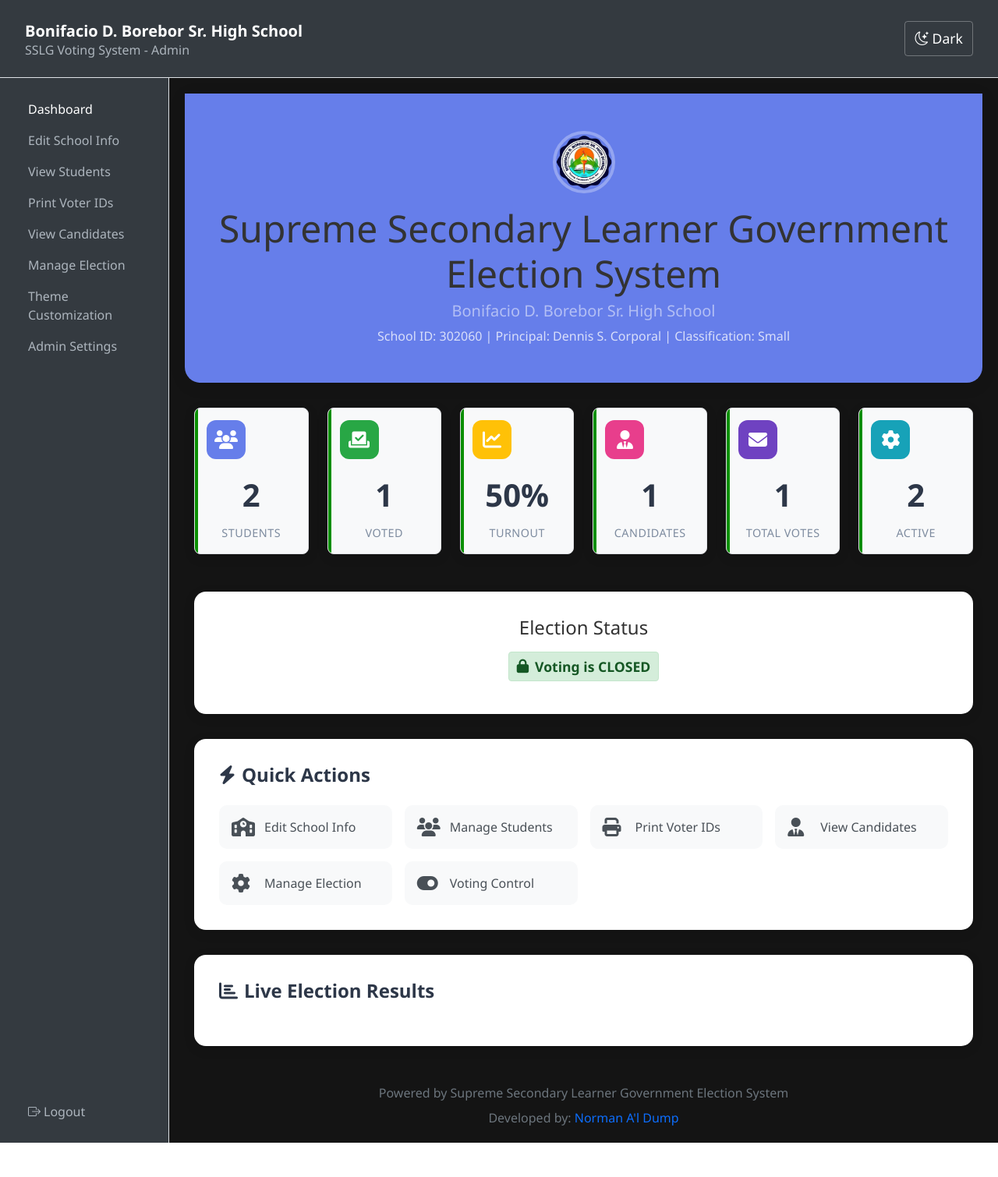
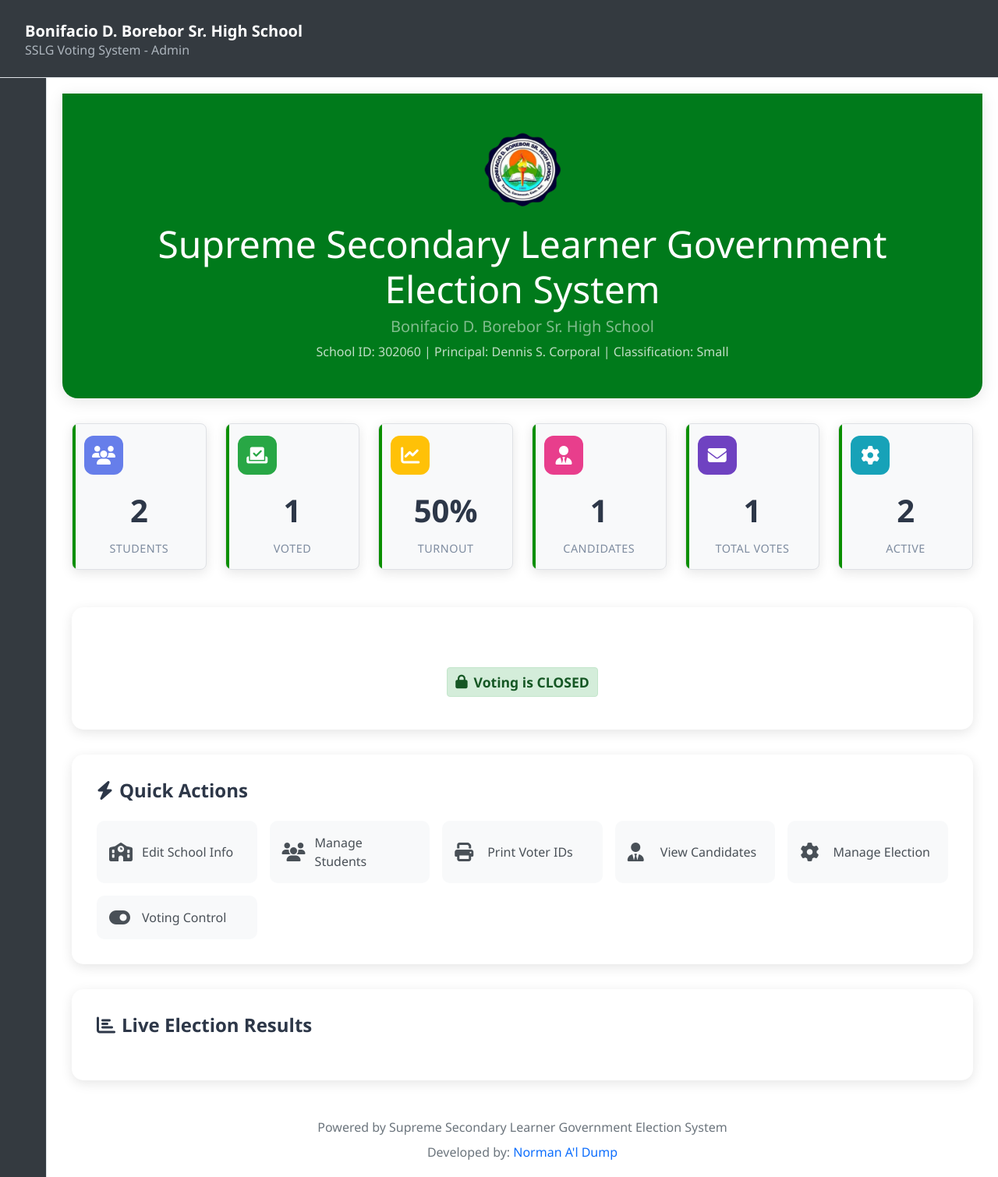
Before and after one commit to dealcajr/PHP-Voting, a PHP site: page /admin/index.php in a window 1280 px wide. Shown: the whole page at 78% size. Before the commit the page ends 1466 px from the top, so only its background shows below. Run offline with PHP 8.4, Linux system fonts and the light colour scheme; a user stored in the database is signed in; data comes from the database, SQL or seed files in the repository; both versions use the stored data as it was after the commit; some libraries are stand-ins or nearby versions.

Commit message:
BAKIT HUHAW

```diff
--- a/admin/index.php
+++ b/admin/index.php
@@ -54,8 +54,8 @@ include '../includes/admin_sidebar.php';
     --theme-color: <?php echo htmlspecialchars($settings['theme_color']); ?>;
 }
 .dashboard-header {
-    background: #667eea;
-    color: white;
+    background: #007a1b;
+    color: #fff;
     padding: 3rem 0;
     margin-bottom: 2rem;
     border-radius: 0 0 20px 20px;
@@ -63,10 +63,9 @@ include '../includes/admin_sidebar.php';
 }
 
 .dashboard-header .school-logo {
-    width: 80px;
-    height: 80px;
-    border-radius: 50%;
-    border: 4px solid rgba(255,255,255,0.3);
+    width: 100px;
+    height: 100px;
+    color: white;
     object-fit: cover;
 }
 
@@ -163,7 +162,7 @@ include '../includes/admin_sidebar.php';
 }
 
 .action-btn:hover {
-    background: #667eea;
+    background: #007a1b;
     color: white;
     transform: translateY(-2px);
     box-shadow: 0 4px 15px rgba(0,0,0,0.2);
@@ -195,7 +194,7 @@ include '../includes/admin_sidebar.php';
 
 .status-active { background: #28a745; color: white; }
 .status-inactive { background: #ffc107; color: white; }
-.status-closed { background: #6c757d; color: white; }
+.status-closed { background: #aa0606; color: white; }
 
 .results-section {
     background: white;
--- a/admin/password.php
+++ b/admin/settings.php
@@ -53,7 +53,7 @@ include __DIR__ . '/../includes/admin_sidebar.php';
 ?>
 
 <div class="admin-content">
-    <h2>Change Password</h2>
+    <h2>Admin Settings</h2>
 
     <?php if ($message): ?>
         <div class="alert alert-success"><?php echo htmlspecialchars($message); ?></div>
--- a/admin/theme.php
+++ b/admin/theme.php
@@ -17,7 +17,7 @@ if ($_SERVER['REQUEST_METHOD'] === 'POST') {
 
         try {
             if ($action === 'update_theme') {
-                $theme_color = sanitizeInput($_POST['theme_color'] ?? '#343a40');
+                $theme_color = sanitizeInput($_POST['theme_color'] ?? '#007a1b');
                 $allowed_ips = sanitizeInput($_POST['allowed_ips'] ?? '');
 
                 // Handle logo upload
--- a/assets/css/admin_style.css
+++ b/assets/css/admin_style.css
@@ -1,7 +1,7 @@
 /* Basic Admin Styles */
 :root {
-    --bg-color: #141414;
-    --text-color: #333;
+    --bg-color: #ffffff;
+    --text-color: #ffffff;
     --card-bg: #fff;
     --card-border: #dee2e6;
     --sidebar-bg: #343a40;
@@ -10,19 +10,6 @@
     --header-bg: #343a40;
     --header-text: #fff;
     --table-border: #dee2e6;
-}
-
-body.dark-mode {
-    --bg-color: #1a1a1a;
-    --text-color: #e0e0e0;
-    --card-bg: #2d2d2d;
-    --card-border: #444;
-    --sidebar-bg: #1a1a1a;
-    --sidebar-text: #999;
-    --sidebar-text-active: #fff;
-    --header-bg: #1a1a1a;
-    --header-text: #e0e0e0;
-    --table-border: #444;
 }
 
 body {
@@ -53,13 +40,34 @@ body {
 }
 
 .admin-sidebar {
-    width: auto;
-    height: auto;
+    width: 60px;
+    height: flex;
     background-color: var(--sidebar-bg);
-    padding: 20px;
+    padding: 20px 10px;
     display: flex;
     flex-direction: column;
     border-right: 1px solid var(--card-border);
+    transition: width 0.3s;
+    overflow: hidden;
+}
+.admin-sidebar:hover,
+.admin-sidebar.expanded {
+    width: 220px;
+}
+.admin-sidebar .nav-link {
+    display: flex;
+    align-items: center;
+    padding: 8px 10px;
+}
+.admin-sidebar .nav-link .link-text {
+    margin-left: 10px;
+    white-space: nowrap;
+    opacity: 1;
+    transition: opacity 0.2s;
+}
+.admin-sidebar.collapsed .link-text {
+    opacity: 0;
+    pointer-events: none;
 }
 
 .admin-sidebar .nav-link {
--- a/assets/css/style.css
+++ b/assets/css/style.css
@@ -2,7 +2,7 @@
 
 body {
     font-family: 'Segoe UI', Tahoma, Geneva, Verdana, sans-serif;
-    background-color: #f8f9fa;
+    background-color: #fff;
 }
 
 .navbar-brand {
--- a/election_control.php
+++ b/election_control.php
@@ -48,7 +48,7 @@ $logo_path = $election['logo_path'] ?? null;
             box-shadow: 0 8px 25px rgba(0,0,0,0.15);
         }
         .welcome-section {
-            background: linear-gradient(135deg, var(--theme-color) 0%, #764ba2 100%);
+            background: #007a1b;
             color: white;
             padding: 60px 0;
             margin-bottom: 50px;
--- a/election_not_open.php
+++ b/election_not_open.php
@@ -21,12 +21,12 @@ $election = getElectionStatus();
             display: flex;
             align-items: center;
             justify-content: center;
-            background: linear-gradient(135deg, #667eea 0%, #764ba2 100%);
+            background: #007a1b;
         }
         .blocked-card {
             background: white;
             border-radius: 15px;
-            padding: 3rem;
+            padding: 2rem;
             box-shadow: 0 10px 40px rgba(0,0,0,0.2);
             max-width: 600px;
             text-align: center;
@@ -47,7 +47,7 @@ $election = getElectionStatus();
             margin-bottom: 2rem;
         }
         .blocked-action {
-            background: linear-gradient(135deg, #667eea, #764ba2);
+            background: #007a1b;
             color: white;
             padding: 1rem 2rem;
             border-radius: 8px;
--- a/includes/admin_header.php
+++ b/includes/admin_header.php
@@ -11,23 +11,7 @@
     <link href="../assets/css/admin_style.css" rel="stylesheet">
     <link rel="stylesheet" href="https://cdn.jsdelivr.net/npm/bootstrap-icons@1.7.2/font/bootstrap-icons.css">
     <style>
-        .theme-toggle-btn {
-            background: none;
-            border: 1px solid rgba(255,255,255,0.3);
-            color: #fff;
-            cursor: pointer;
-            padding: 0.5rem 0.75rem;
-            border-radius: 4px;
-            transition: all 0.3s;
-        }
-        .theme-toggle-btn:hover {
-            background-color: rgba(255,255,255,0.1);
-            border-color: rgba(255,255,255,0.5);
-            color: #fff;
-        }
-        body.dark-mode .theme-toggle-btn {
-            border-color: rgba(224,224,224,0.3);
-        }
+        /* theme toggle removed */
 
         .admin-content .header {
             text-align: center;
@@ -232,23 +216,7 @@
             border-color: #d6d8db;
         }
 
-        .theme-toggle-btn {
-            background: none;
-            border: 1px solid rgba(255,255,255,0.3);
-            color: #fff;
-            cursor: pointer;
-            padding: 0.5rem 0.75rem;
-            border-radius: 4px;
-            transition: all 0.3s;
-            font-size: 1.1rem;
-        }
-        .theme-toggle-btn:hover {
-            background-color: rgba(255,255,255,0.1);
-            border-color: rgba(255,255,255,0.5);
-        }
-        body.dark-mode .theme-toggle-btn {
-            border-color: rgba(224,224,224,0.3);
-        }
+        /* theme toggle removed */
 
         @media (max-width: 768px) {
             .admin-content .content {
@@ -279,25 +247,22 @@
                 <a class="navbar-brand" href="index.php"><?php echo SCHOOL_NAME; ?></a>
                 <h6 style="margin: 0; color: #adb5bd;">SSLG Voting System - Admin</h6>
             </div>
-            <button class="theme-toggle-btn" id="themeToggle" title="Toggle Dark Mode">
-                <i class="bi bi-moon-stars"></i> Dark
-            </button>
+
         </div>
     </header>
     <div class="admin-wrapper">
 
     <script>
-        // Load theme preference from localStorage
-        const savedTheme = localStorage.getItem('adminTheme') || 'light';
-        if (savedTheme === 'dark') {
-            document.body.classList.add('dark-mode');
-            document.getElementById('themeToggle').innerHTML = '<i class="bi bi-sun"></i> Light';
-        }
-
-        // Toggle theme on button click
-        document.getElementById('themeToggle').addEventListener('click', function() {
-            const isDarkMode = document.body.classList.toggle('dark-mode');
-            localStorage.setItem('adminTheme', isDarkMode ? 'dark' : 'light');
-            this.innerHTML = isDarkMode ? '<i class="bi bi-sun"></i> Light' : '<i class="bi bi-moon-stars"></i> Dark';
+        document.addEventListener('DOMContentLoaded', function () {
+            // Sidebar collapse hover handling
+            const sidebar = document.querySelector('.admin-sidebar');
+            if (sidebar) {
+                sidebar.addEventListener('mouseenter', function() {
+                    sidebar.classList.remove('collapsed');
+                });
+                sidebar.addEventListener('mouseleave', function() {
+                    sidebar.classList.add('collapsed');
+                });
+            }
         });
     </script>
--- a/includes/admin_sidebar.php
+++ b/includes/admin_sidebar.php
@@ -1,16 +1,16 @@
-<aside class="admin-sidebar d-flex flex-column justify-content-between">
+<aside class="admin-sidebar collapsed d-flex flex-column justify-content-between">
     <nav class="nav flex-column">
-        <a class="nav-link active" href="index.php">Dashboard</a>
-        <a class="nav-link" href="school.php">Edit School Info</a>
-        <a class="nav-link" href="students.php">View Students</a>
-        <a class="nav-link" href="print_ids.php">Print Voter IDs</a>
-        <a class="nav-link" href="candidates.php">View Candidates</a>
-        <a class="nav-link" href="election.php">Manage Election</a>
-        <a class="nav-link" href="theme.php">Theme Customization</a>
-        <a class="nav-link" href="password.php">Admin Settings</a>
+        <a class="nav-link active" href="index.php"><span class="link-text">Dashboard</span></a>
+        <a class="nav-link" href="school.php"><span class="link-text">Edit School Info</span></a>
+        <a class="nav-link" href="students.php"><span class="link-text">View Students</span></a>
+        <a class="nav-link" href="print_ids.php"><span class="link-text">Print Voter IDs</span></a>
+        <a class="nav-link" href="candidates.php"><span class="link-text">View Candidates</span></a>
+        <a class="nav-link" href="election.php"><span class="link-text">Manage Election</span></a>
+        <a class="nav-link" href="theme.php"><span class="link-text">Theme Customization</span></a>
+        <a class="nav-link" href="settings.php"><span class="link-text">Admin Settings</span></a>
     </nav>
     <div class="mt-3">
-        <a class="nav-link" href="/phpvoting/logout.php"><i class="bi bi-box-arrow-right me-1"></i>Logout</a>
+        <a class="nav-link" href="/phpvoting/logout.php"><span class="link-text">Logout</span></a>
     </div>
 </aside>
 <main class="admin-main">
--- a/index.php
+++ b/index.php
@@ -49,7 +49,7 @@ $logo_path = $election['logo_path'] ?? 'assets/images/logo_1770105233.png';
             box-shadow: 0 8px 25px rgba(0,0,0,0.15);
         }
         .welcome-section {
-            background: linear-gradient(135deg, var(--theme-color) 0%, #764ba2 100%);
+            background: #007a1b;
             color: white;
             padding: 60px 0;
             margin-bottom: 50px;
--- a/student_register.php
+++ b/student_register.php
@@ -111,14 +111,12 @@ $logo_path = $election['logo_path'] ?? null;
         :root { <?php echo getThemeCSSDeclaration(); ?> }
         .login-branding {
             text-align: center;
-            margin-bottom: 2rem;
         }
         .login-branding img {
             max-height: 80px;
             margin-bottom: 1rem;
         }
         .login-branding h1 {
-            color: var(--theme-color);
             font-weight: bold;
             margin-bottom: 0.5rem;
         }
@@ -132,7 +130,7 @@ $logo_path = $election['logo_path'] ?? null;
             filter: brightness(0.9);
         }
         .modal-header {
-            background-color: var(--theme-color);
+            background-color: #007a1b;
         }
         .alert-info {
             border-left: 4px solid var(--theme-color);
```
Also changed, not shown: other parts of assets/css/style.css (+16 -16 lines), vote.php (+2 -13 lines), vote_login.php (+0 -7 lines), sslg_voting.db.
